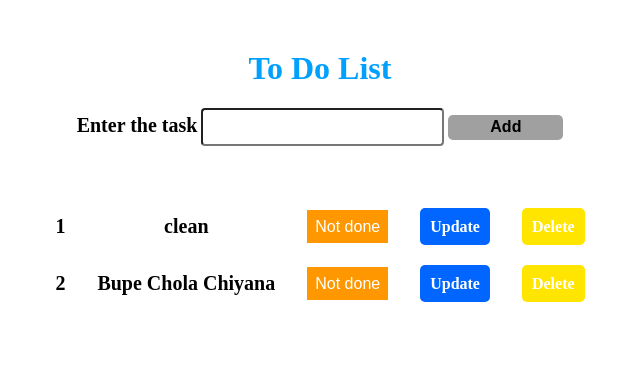
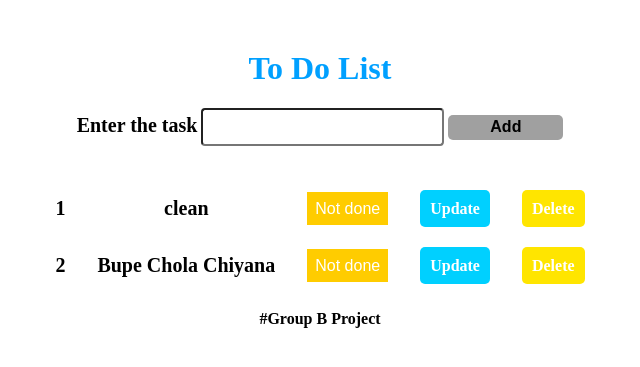
Before and after one commit to Astro-Kid/TO-DO_LIST, a Flask app: page / in a window 1280 px wide. Shown: the top 367 px of the page, without its empty margins (320-960 px from the left). Run offline with Flask 3, Linux system fonts and the light colour scheme; data comes from the database, SQL or seed files in the repository; both versions use the stored data as it was after the commit.

Commit message:
Added readme.md file

```diff
--- a/static/style.css
+++ b/static/style.css
@@ -27,7 +27,7 @@ margin-top: 50px;
 .button2 {
     width: 115px;
     height: 25px;
-    background: #0066ff;
+    background: #00d0ff;
     color:white;
     padding: 10px;
     text-align: center;
@@ -54,7 +54,7 @@ margin-top: 50px;
 }
 .thick{font-weight: bold;font-size: 20px;}
 .done {background-color: #04AA6D;}
-.pending {background-color: #ff9800;}
+.pending {background-color: #ffcc00;}
 table, td {
   border: 1px none;
   padding: 15px;
--- a/templates/index.html
+++ b/templates/index.html
@@ -11,11 +11,13 @@
         <form  action="/add" method="post">
             <div >
                 <label class="thick">Enter the task</label>
-                <input type="text" name="name">
-            <button class="button1" type="submit" >Add</button>
+                <label>
+                    <input type="text" name="name">
+                </label>
+                <button class="button1" type="submit" >Add</button>
             </div>
         </form>
-        <br><br>
+        <br>
      <table>
          <tbody>
         {% for todo in todo_list %}
@@ -33,6 +35,8 @@
         {% endfor %}
     </tbody>
 </table>
+    <b>#Group B Project</b>
 </div>
+
 </body>
 </html>
```
Also changed, not shown: README.md (added), instance/db.sqlite3.
